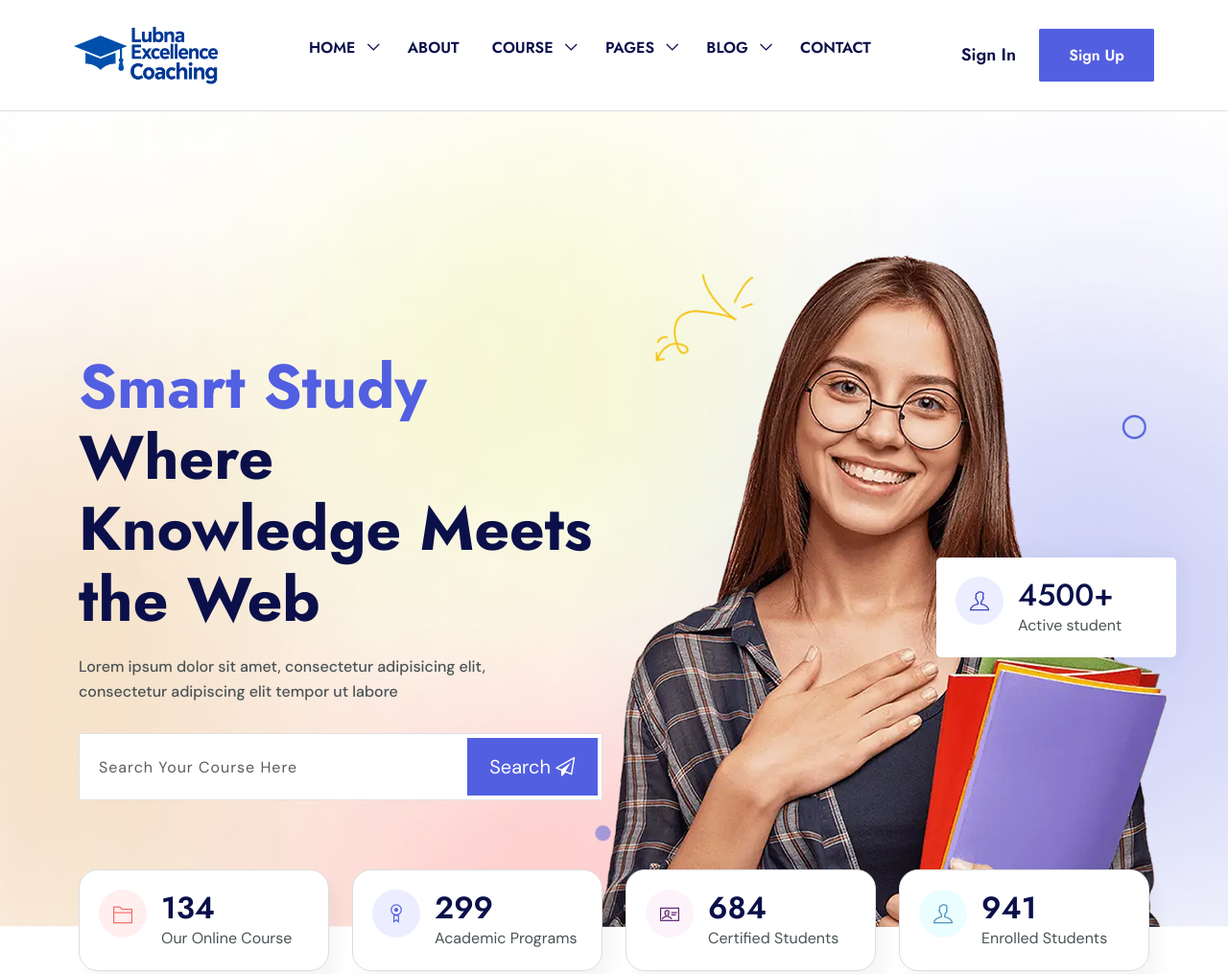
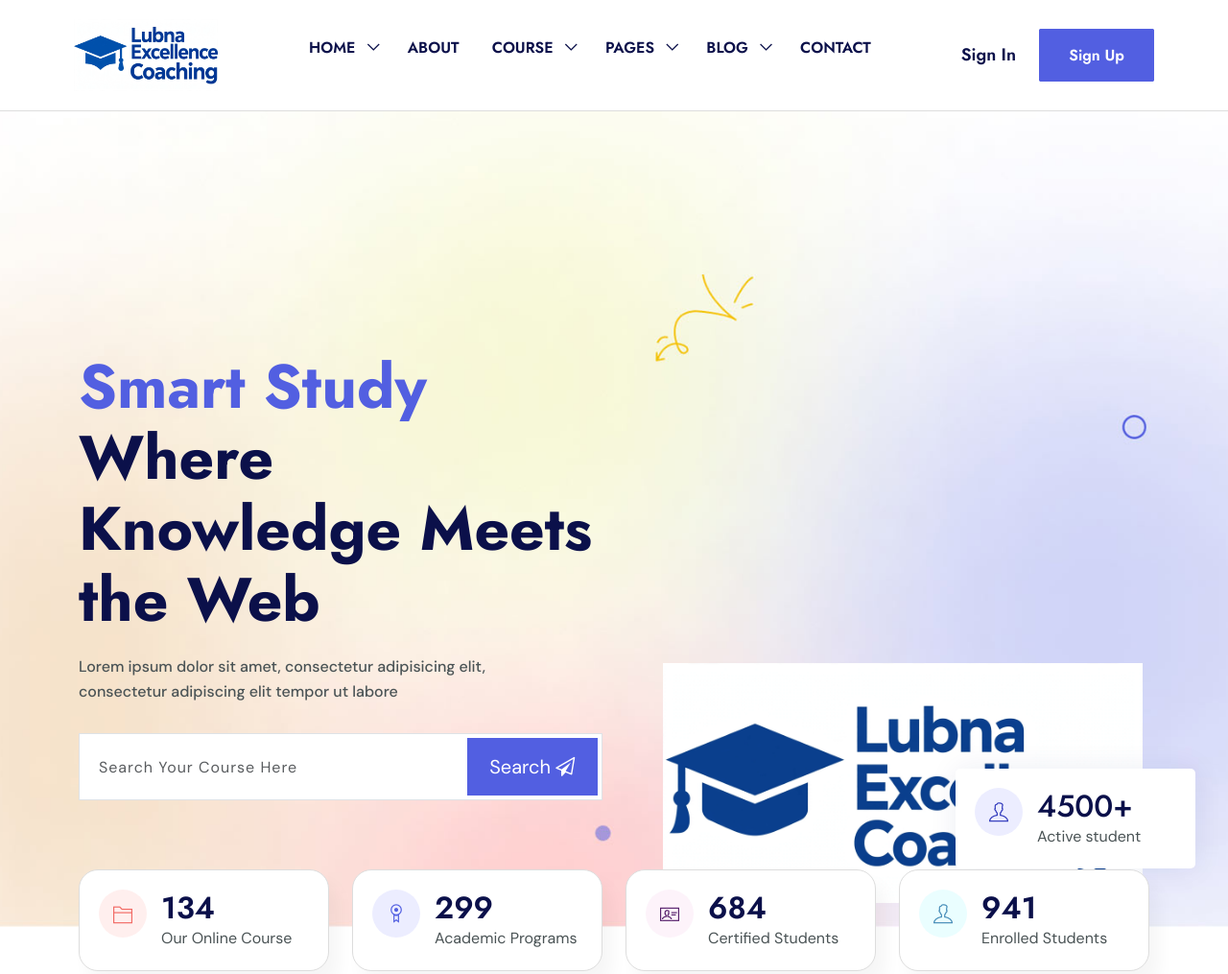
Before and after one commit to Themostgit/lubna-excellence-coaching, a plain HTML site: page index.html in a window 1280 px wide. Shown: the top 1015 px of the page at 96% size. Drawn offline with Linux system fonts and the light colour scheme.

Commit message:
hero logo

```diff
--- a/index.html
+++ b/index.html
@@ -152,7 +152,7 @@
 				  </div><!--- END COL -->
 				  <div class="col-lg-6 col-sm-12 col-xs-12">
 					<div class="hero-text-img">
-						<img src="assets/img/home-img2.png" class="img-fluid" alt="" />
+						<img src="assets/img/logo-hero.png" class="img-fluid" style="max-width: 550px; width: 100% background:white; padding:25px; border-radius:15px; alt="Lubna Excellence Coaching" />
 						<div class="home_ps">
 							<span class="ti-user"></span>
 							<h2>4500+</h2>
```
Also changed, not shown: assets/img/logo-hero.png (added).
